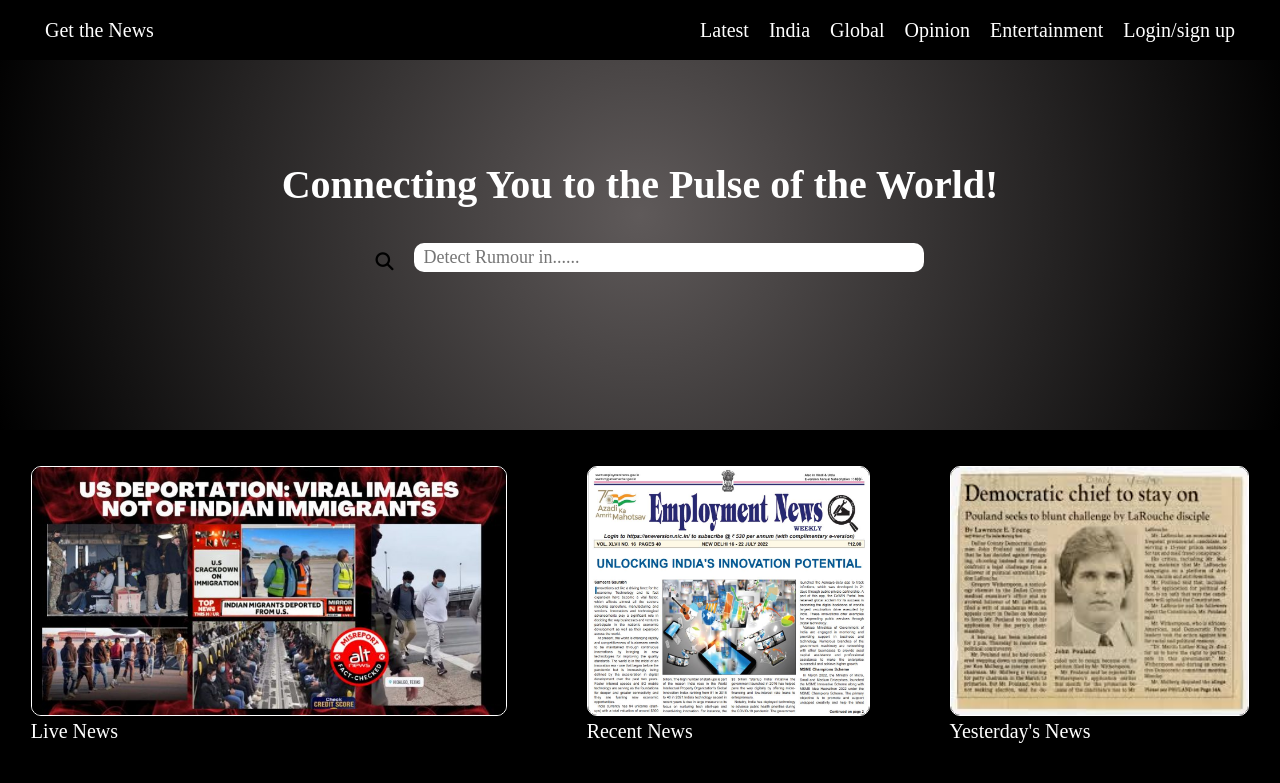
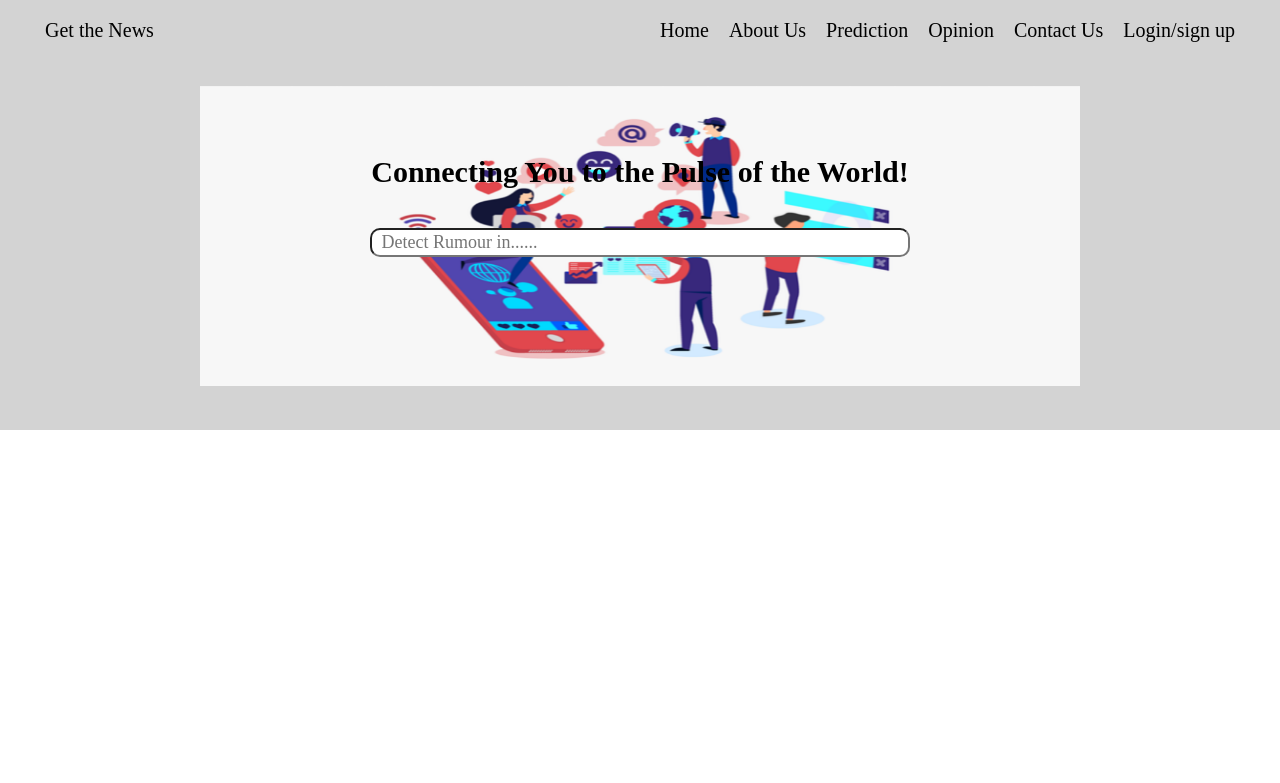
Before and after one commit to Aditi-Pradhan-12/mini_project, a website: page index.html in a window 1280 px wide. Shown: the top 783 px of the page. Drawn offline with Linux system fonts and the light colour scheme.

Commit message:
7th commit

```diff
--- a/index.html
+++ b/index.html
@@ -33,11 +33,11 @@
             <nav class="navbar">
                 <a href="#">Get the News</a>
                 <div class="navbar_menu_container">
-                    <a href="#" class="link">Latest</a>
-                    <a href="#" class="link">India</a>
-                    <a href="#" class="link">Global</a>
+                    <a href="#" class="link">Home</a>
+                    <a href="#" class="link">About Us</a>
+                    <a href="#" class="link">Prediction</a>
                     <a href="#" class="link">Opinion</a>
-                    <a href="#" class="link">Entertainment</a>
+                    <a href="#" class="link">Contact Us</a>
                     <a href="#" class="link">Login/sign up</a>
                     <a href="#" class="user_icon">
                         <i class="fa-solid fa-user"></i>
@@ -47,9 +47,9 @@
         </header>
 
         <div class="hero_section_container">
+            <img src="./bg_image.png">
             <h1 class="hero_section_title">Connecting You to the Pulse of the World!</h1>
             <div class="hero_section_input_container">
-                <i class="fa-solid fa-magnifying-glass"></i>
                 <input type="text" placeholder="Detect Rumour in......"
                 class="input_container_news"/>
             </div>
@@ -57,33 +57,6 @@
     </section>
 
     <!--================= NEWS SECTION ================= -->
-    <section class="our_news_section">
-        <div class="our_offer">
-            <div class="offer_img">
-                <br><br>
-                <img class="image" src="images/img 2.jpg">
-                <h2>Live News</h2>
-                <br><br>
-            </div>
-        </div>
 
-        <div class="our_offer">
-            <div class="offer_img">
-                <br><br>
-                <img class="image" src="images/img 3.jpeg">
-                <h2>Recent News</h2>
-                <br><br>
-            </div>
-        </div>
-
-        <div class="our_offer">
-            <div class="offer_img">
-                <br><br>
-                <img class="image" src="images/img 4.jpeg">
-                <h2>Yesterday's News</h2>
-                <br><br>
-            </div>
-        </div>
-    </section>
 </body>
 </html>
--- a/styles.css
+++ b/styles.css
@@ -7,9 +7,7 @@
 
 /************HERO SECTION************/
 .hero_section{
-   background-color: rgb(110,107,107);
-   background-image: radial-gradient(circle, rgba(110,107,107,1) 0%, rgba(0,0,0,1) 100%);
-   background-blend-mode: overlay;
+   background-color: lightgray;
    padding-bottom: 20px;
    height: 430px;
 }
@@ -21,11 +19,11 @@
     align-items: center;
     height: 60px;
     padding: 16px 45px;
-    background-color: black;
+    background-color: lightgray;
 }
 .navbar a{
     text-decoration: none;
-    color: white;
+    color: black;
     font-size: 20px;
 }
 .navbar_menu_container{
@@ -57,18 +55,20 @@
     text-align: center;
 }
 
-.hero_section_title{
-    margin-top: 1rem;
-    color: white;
-    font-size: 40px;
-    text-align: center;
+.hero_section_container img{
+    height: 300px;
+    width: 55rem;
+    display: flex;
+    align-items: center;
+    margin-top: 4rem;
 }
 
-.fa-magnifying-glass{
-    align-self: auto;
-    padding: 10px 20px;
-    size: 0.5rem;
-    cursor: pointer;
+.hero_section_title{
+    position: absolute;
+    margin-bottom: 5%;
+    color: black;
+    font-size: 30px;
+    text-align: center;
 }
 
 .hero_section_input_container{
@@ -76,10 +76,9 @@
 }
 
 .hero_section_input_container, .input ,.input_container_news{
+    position: absolute;
     padding: 10px;
     justify-content: center;
-    border: none;
-    outline: none;
     text-align: left;
     font-size: 18px;
     height: 29px;
@@ -87,6 +86,7 @@
     border-radius: 10px;
     display: flex;
     width: 65%;
+    margin-top: 2%;
 }
 
 @media only screen and (max-width: 700px){
@@ -100,53 +100,12 @@
         min-height: 300px;
     }
     .hero_section_title{
-        height: 10%;
+        height: 18%;
         font-size: 30px;
-        font-weight: 100;
+        font-weight: 200;
         text-overflow: none;
     }
+    .hero_section_input_container{
+        width: 130%;
+    }
 }
-
-/********NEWS SECTION ************/
-.our_news_section{
-    background-color: black;
-    margin: 0rem auto;
-    width: 100%;
-}
-
-.our_news_section{
-    display: flex;
-    flex-wrap: wrap;
-    gap: 5rem;
-    align-items: center;
-    justify-content: center;
-}
-
-.offer_img img{
-    border-radius: 10px;
-    overflow: hidden;
-    border: 1px solid white;
-    transition: all 0.3s ease;
-}
-
-.offer_img:hover{
-    transform: scale(1.05);
-}
-
-.our_offer img{
-    width: 100%;
-    height: 250px;
-    object-fit: cover;
-    object-position: center;
-}
-
-.our_offer, .img{
-    height: 100rem;
-}
-
-.offer_img h2{
-    width: 100%;
-    font-size: 20px;
-    font-weight: 200;
-    color: white;
-}
```
Also changed, not shown: bg_image.png (added), images/img 2.jpg (deleted), images/img 3.jpeg (deleted), images/img 4.jpeg (deleted), images/img 5.jpeg (deleted), images/img 6.jpg (deleted), images/img 7.jpg (deleted), images/img1.jpeg (deleted), images/search_logo.jpg (deleted).
